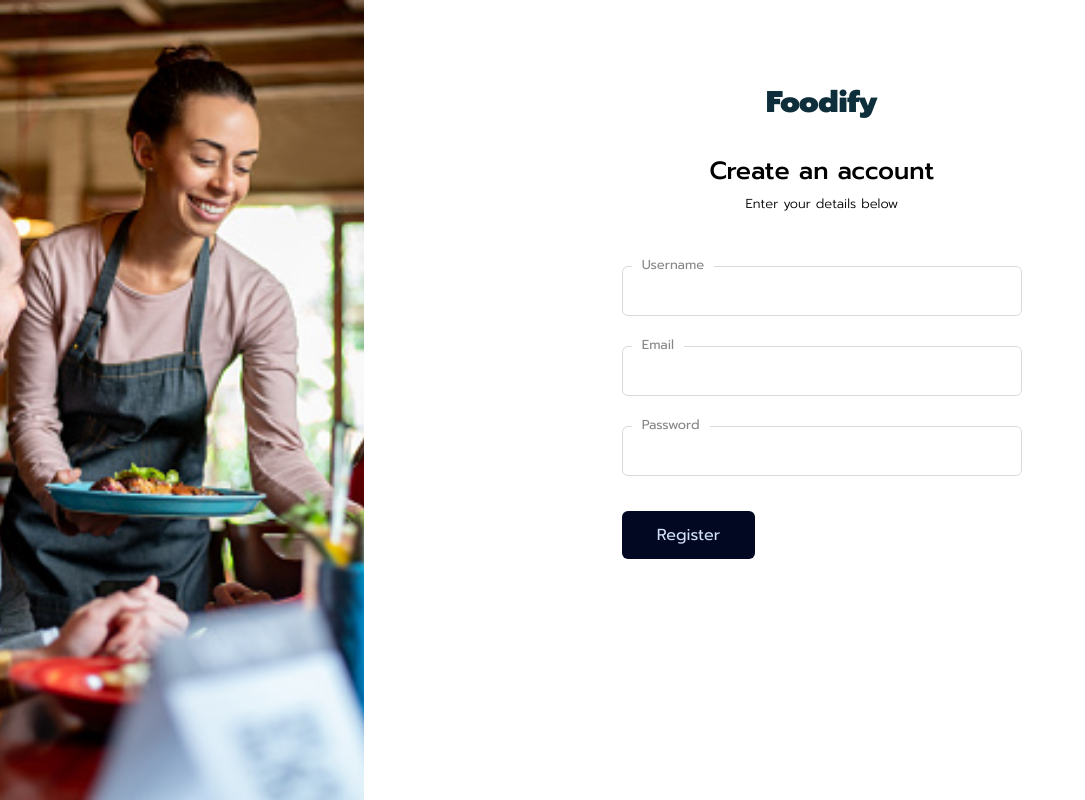
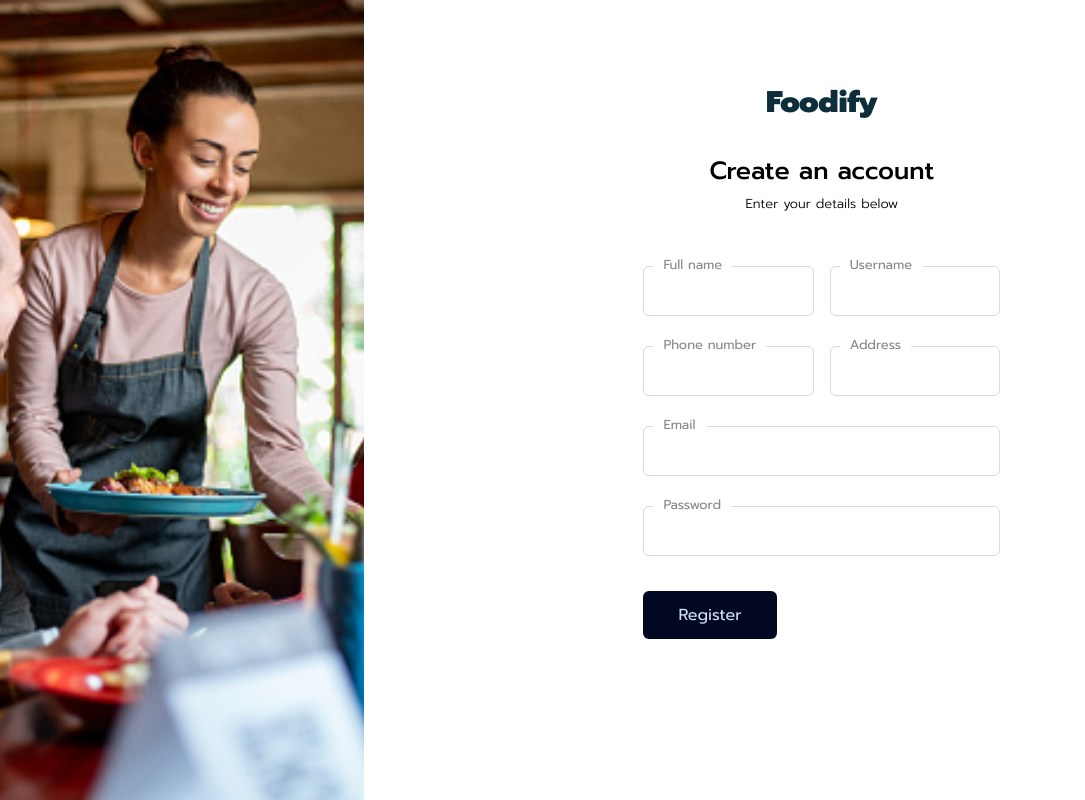
Before and after one commit to Joseph-Jnr/foodify_v1, a React (Vite) app: page /register in a window 1280 px wide. Shown: the whole page, without its empty margins (0-1085 px from the left). Built offline with nearby package versions, Linux system fonts and the light colour scheme; what react-slugify would draw is missing.

Commit message:
update: add fields in Register | tweak input style

```diff
--- a/src/components/auth/FormStyle.css
+++ b/src/components/auth/FormStyle.css
@@ -28,6 +28,10 @@ html.dark .form-section .exit {
   color: var(--light-blue-accent);
 }
 
+.form-wrap {
+  width: 40%;
+}
+
 .form-section .form-logo {
   font-size: 30px;
   font-weight: 900;
@@ -51,12 +55,13 @@ html.dark .form-section .form-logo {
 
 .form-field {
   position: relative;
+  width: 100%;
 }
 
 .form-field input {
   border: 1px solid #dadada;
   height: 50px;
-  width: 400px;
+  width: 100%;
   border-radius: 6px;
   margin: 15px auto;
   padding: 0px 20px;
@@ -151,8 +156,12 @@ html.dark .form-btns button {
 }
 
 @media screen and (max-width: 765px) {
+  .form-wrap {
+    width: 100%;
+  }
+
   .form-field input {
-    max-width: 300px;
+    width: 100%;
   }
 
   .form-section {
--- a/src/components/auth/Register.jsx
+++ b/src/components/auth/Register.jsx
@@ -47,6 +47,11 @@ const Register = () => {
             </div>
             <form onSubmit={handleSubmit}>
               {errorMessage && <p>{errorMessage}</p>}
+              <div className='grid grid-cols-1 md:grid-cols-2 gap-4'>
+                <div className='form-field'>
+                  <label htmlFor='name'>Full name</label>
+                  <input type='text' id='name' name='name' required />
+                </div>
                 <div className='form-field'>
                   <label htmlFor='username'>Username</label>
                   <input
@@ -57,6 +62,17 @@ const Register = () => {
                     onChange={handleUsernameChange}
                     required
                   />
+                </div>
+              </div>
+              <div className='grid grid-cols-1 md:grid-cols-2 gap-4'>
+                <div className='form-field'>
+                  <label htmlFor='phone'>Phone number</label>
+                  <input type='tel' id='phone' name='phone' required />
+                </div>
+                <div className='form-field'>
+                  <label htmlFor='address'>Address</label>
+                  <input type='text' id='address' name='address' required />
+                </div>
               </div>
               <div className='form-field'>
                 <label htmlFor='email'>Email</label>
```
Lines whose indentation alone changed are shown as unchanged.
